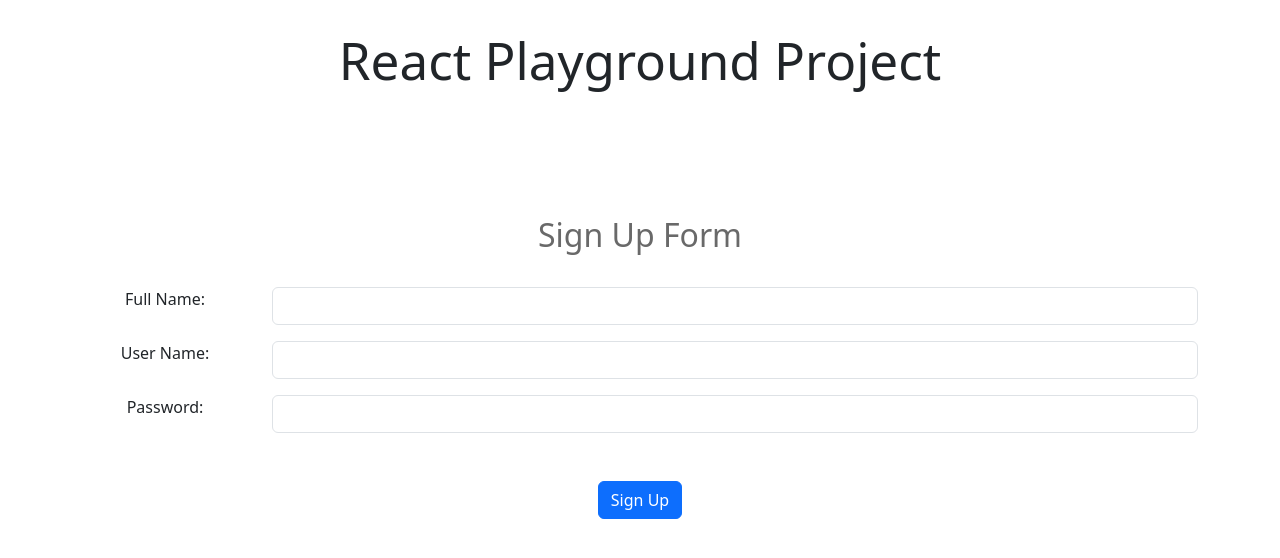
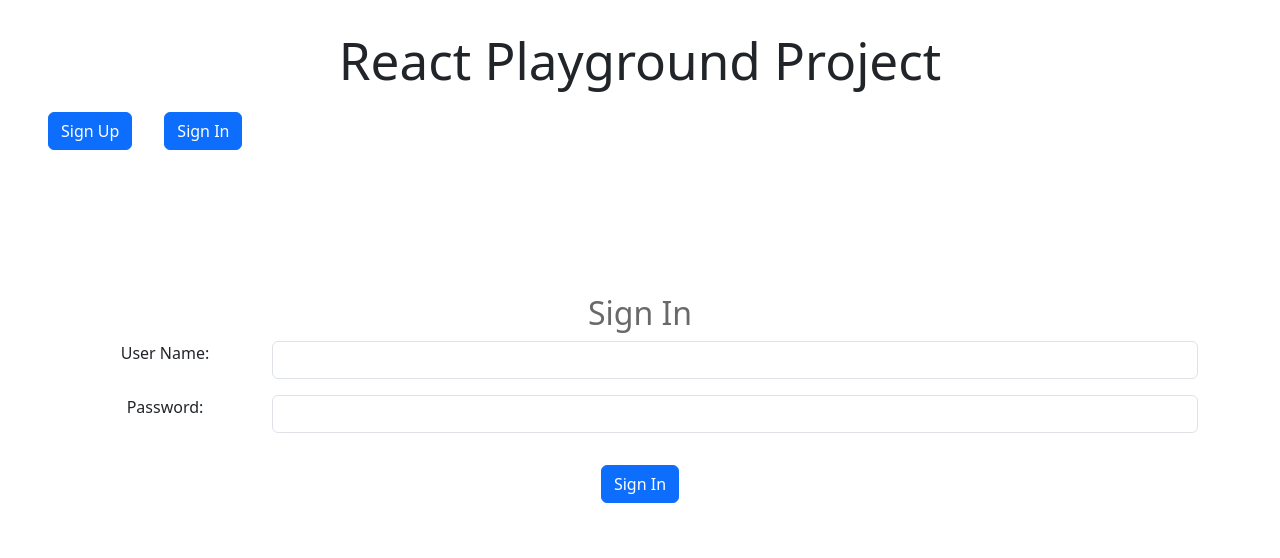
Before and after one commit to apolo1805/React-Playground, a React (Vite) app: page /SignIn in a window 1280 px wide. Shown: the top 558 px of the page. Built offline with nearby package versions, Linux system fonts and the light colour scheme.

Commit message:
add routing

```diff
--- a/package.json
+++ b/package.json
@@ -12,7 +12,8 @@
   "dependencies": {
     "bootstrap": "^5.3.3",
     "react": "^19.0.0",
-    "react-dom": "^19.0.0"
+    "react-dom": "^19.0.0",
+    "react-router-dom": "^7.1.5"
   },
   "devDependencies": {
     "@eslint/js": "^9.19.0",
--- a/src/App.css
+++ b/src/App.css
@@ -4,3 +4,11 @@
   padding: 2rem;
   text-align: center;
 }
+
+nav {
+  display: flex;
+}
+
+Button {
+  margin: 1rem;
+}
--- a/src/App.tsx
+++ b/src/App.tsx
@@ -1,12 +1,25 @@
+import Button from './Button'
+import SignIn from './SignIn'
 import SignUp from './SignUp'
 import './App.css'
+import { BrowserRouter as Router, Route, Routes, Link } from 'react-router-dom'
 
 function App() {
 
   return (
     <>
-      <h1>React Playground Project</h1>
-      <SignUp />
+      <Router>
+        <h1>React Playground Project</h1>
+        <nav>
+          <Link to="/SignUp"><Button caption="Sign Up" onClick={() => {}} /></Link>
+          <Link to="/SignIn"><Button caption="Sign In" onClick={() => {}} /></Link>
+        </nav>
+
+        <Routes>
+          <Route path="/SignIn" element={<SignIn />} />
+          <Route path="/SignUp" element={<SignUp />} />
+        </Routes>
+      </Router>
     </>
   )
 }
--- a/src/SignIn.css
+++ b/src/SignIn.css
@@ -1,3 +1,18 @@
 h2 {
     color:dimgrey;
 }
+
+form {
+    margin: 8rem auto;
+  }
+
+  .form-title {
+    color:dimgrey;
+    margin: 2rem 0;
+  }
+
+  button {
+    margin-top: 2rem;
+    padding-top: 0.5rem;
+    font-size: 1.1rem;
+  }
--- a/src/SignIn.tsx
+++ b/src/SignIn.tsx
@@ -39,12 +39,14 @@ function SignIn() {
 
     return (
         <>
-            <div>
+            <div className="container">
+            <form>
                 <h2>Sign In</h2>
 
                 <InputText id="username" name="username" label="User Name" changeValue={updateUsername} />
                 <InputText id="password" name="password" label="Password" changeValue={updatePassword} />
                 <Button caption="Sign In" onClick={signInClicked} />
+            </form>
              </div>
         </>
     )
```
Also changed, not shown: 1 other file (tests, documents, lock files or other folders).
